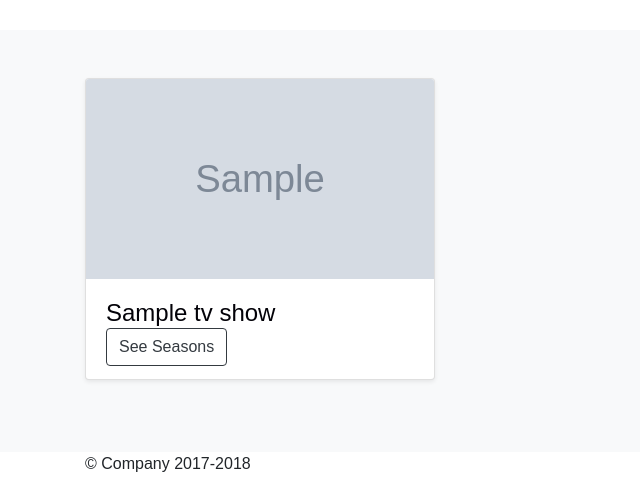
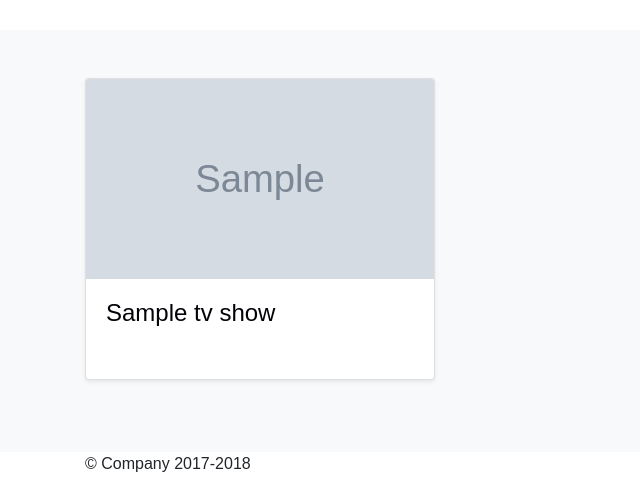
Before and after one commit to corkyw10/as_served_on_screen, a Symfony app: template templates/tvshowlist.html.twig in a window 1280 px wide. Shown: the part 319-811 px from the top of the page, without its empty margins (0-640 px from the left). Run offline with Twig, Linux system fonts and the light colour scheme; the template is opened without the code that fills it: most values are stand-ins (such as "Sample title", 1, 10 or a date in 2020); grey boxes marked "Sample" are stand-in pictures; some libraries are stand-ins or nearby versions; some web fonts are replaced.

Commit message:
buttons removed from cards, links now in show title

```diff
--- a/templates/tvshowlist.html.twig
+++ b/templates/tvshowlist.html.twig
@@ -16,11 +16,10 @@
                         <div class="card mb-4 shadow-sm">
                         <img class="card-img-top" src="{{ asset('assets/images/'~tvShow.imageUrl) }}" alt="{{ tvShow.title }} image">
                         <div class="card-body">
-                            <a href="{{ path('seasons', {'tvShowId': tvShow.id}) }}">
+                            <a class="card-link" href="{{ path('seasons', {'tvShowId': tvShow.id}) }}">
                                 <h2 class="card-text">{{ tvShow.title }}</h2>
                             </a>
                             <div class="d-flex justify-content-between align-items-center">
-                                <button type="button" class="btn btn-outline-dark .btn-lg">See Seasons</button>
                             </div>
                         </div>
                         </div>
```
